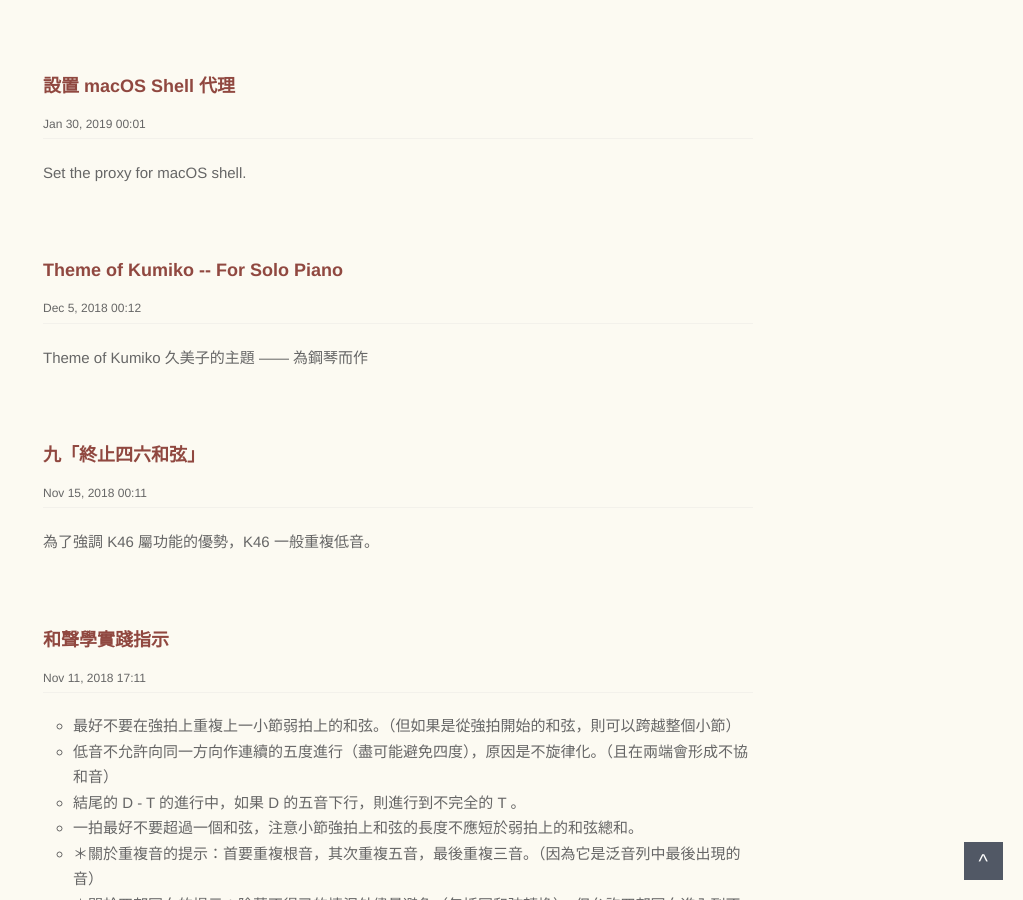
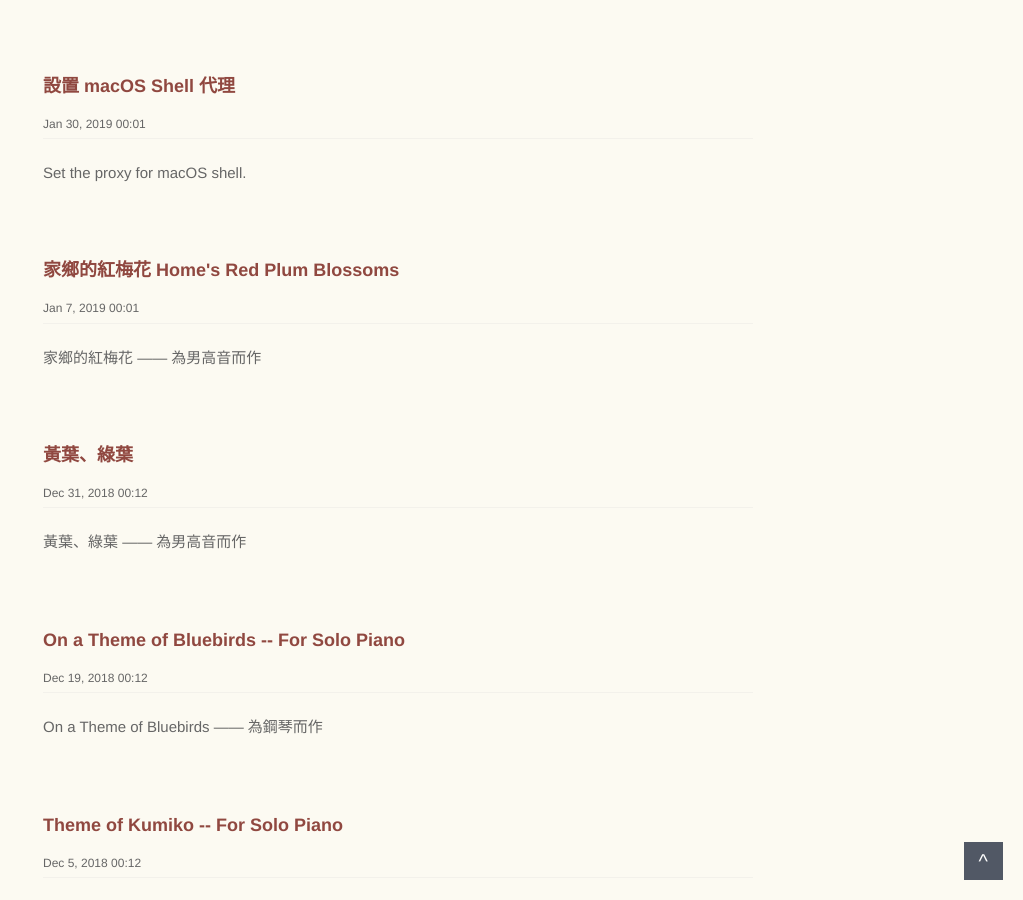
Before and after one commit to YohaneWW/Maples, a Jekyll site: the page built from index.html, in a window 1280 px wide and 900 px high, scrolled down 567 px. Shown: the whole window, without its empty margins (257-1280 px from the left). Built offline with Jekyll 4.4.1, drawn with Linux system fonts in a browser that asks for light colours.

Commit message:
add many sheets

```diff
--- a/_includes/head.html
+++ b/_includes/head.html
@@ -8,6 +8,7 @@
 
   <link rel="stylesheet" href="{{ "/css/main.css" | prepend: site.baseurl }}">
   <link rel="shortcut icon" href="/maples/favicon.ico" type="image/x-icon" />
+  <link rel="icon" href="/maples/favicon.ico" type="image/x-icon" />
   <link rel="canonical" href="{{ page.url | replace:'index.html','' | prepend: site.baseurl | prepend: site.url }}">
   <link rel="alternate" type="application/atom+xml" title="{{ site.title }}" href="{{ "/feed.xml" | prepend: site.baseurl | prepend: site.url }}" />
   <script src="/maples/scripts/jquery-1.11.2.min.js"></script>
--- /dev/null
+++ b/_posts/2018-12-19-bluebirds.md
@@ -0,0 +1,20 @@
+---
+layout: post
+title: On a Theme of Bluebirds -- For Solo Piano
+categories: [Yohane's Works Collection]
+---
+On a Theme of Bluebirds —— 為鋼琴而作
+
+----
+
+## Composer: Yohane
+
+## Date: 19 Dec, 2018
+
+![photo](/maples/assets/bluebirds/1.png)
+
+![photo](/maples/assets/bluebirds/2.png)
+
+![photo](/maples/assets/bluebirds/3.png)
+
+![photo](/maples/assets/bluebirds/4.png)
--- /dev/null
+++ b/_posts/2018-12-31-leaves.md
@@ -0,0 +1,16 @@
+---
+layout: post
+title: 黃葉、綠葉
+categories: [Yohane's Works Collection]
+---
+黃葉、綠葉 —— 為男高音而作
+
+----
+
+## Composer: Yohane
+
+## Date: 31 Dec, 2018
+
+![photo](/maples/assets/leaves/1.png)
+
+![photo](/maples/assets/leaves/2.png)
--- /dev/null
+++ b/_posts/2019-01-07-PlumBlossoms.md
@@ -0,0 +1,16 @@
+---
+layout: post
+title: 家鄉的紅梅花 Home's Red Plum Blossoms
+categories: [Yohane's Works Collection]
+---
+家鄉的紅梅花 —— 為男高音而作
+
+----
+
+## Composer: Yohane
+
+## Date: 7 Jan, 2019
+
+![photo](/maples/assets/plum-Blossoms/1.png)
+
+![photo](/maples/assets/plum-Blossoms/2.png)
```
Also changed, not shown: _posts/2018-12-5-kumiko.md (renamed from _posts/2018-12-5-theme-of-kumiko.md, +4 -2 lines), assets/Bluebirds/1.png (added), assets/Bluebirds/2.png (added), assets/Bluebirds/3.png (added), assets/Bluebirds/4.png (added), assets/Leaves/1.png (added), assets/Leaves/2.png (added), assets/Plum-Blossoms/1.png (added), assets/Plum-Blossoms/2.png (added).
